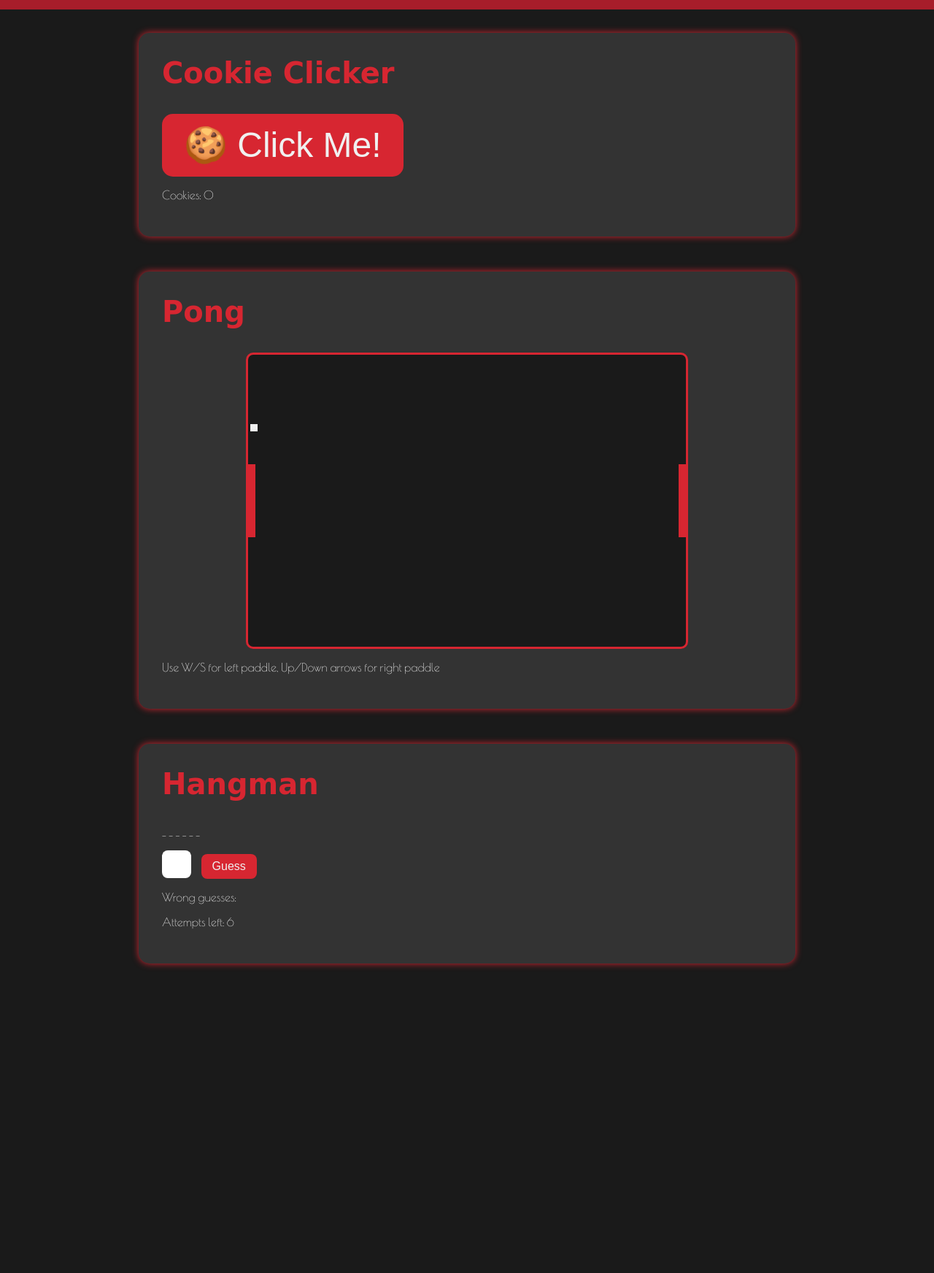
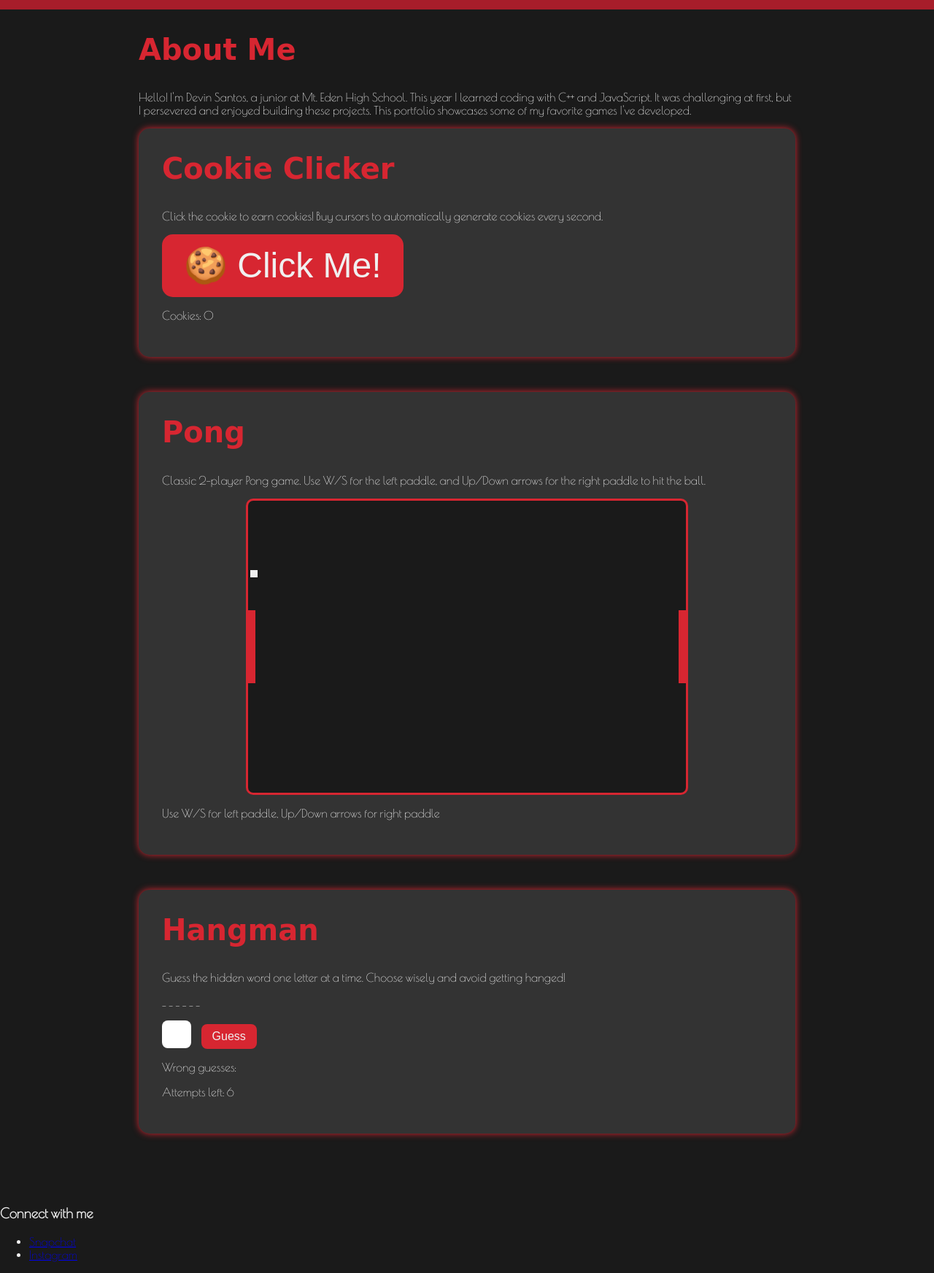
Before and after one commit to Devdadude/Final-Project1, a plain HTML site: page index.html in a window 1280 px wide. Shown: the part 100-1844 px from the top of the page at 73% size. Before the commit the page ends 1500 px from the top, so only its background shows below. Drawn offline with nearby package versions, Linux system fonts and the light colour scheme; a web font is replaced by a local one.

Commit message:
Update index.html

```diff
--- a/index.html
+++ b/index.html
@@ -18,20 +18,28 @@
   </header>
 
   <main>
+    <section id="aboutMe" class="about-section">
+      <h2>About Me</h2>
+      <p>Hello! I'm Devin Santos, a junior at Mt. Eden High School. This year I learned coding with C++ and JavaScript. It was challenging at first, but I persevered and enjoyed building these projects. This portfolio showcases some of my favorite games I've developed.</p>
+    </section>
+
     <section id="cookieClicker" class="game-section">
       <h2>Cookie Clicker</h2>
+      <p>Click the cookie to earn cookies! Buy cursors to automatically generate cookies every second.</p>
       <button id="cookieBtn">🍪 Click Me!</button>
       <p>Cookies: <span id="cookieCount">0</span></p>
     </section>
 
     <section id="pong" class="game-section">
       <h2>Pong</h2>
+      <p>Classic 2-player Pong game. Use W/S for the left paddle, and Up/Down arrows for the right paddle to hit the ball.</p>
       <canvas id="pongCanvas" width="600" height="400"></canvas>
       <p>Use W/S for left paddle, Up/Down arrows for right paddle</p>
     </section>
 
     <section id="hangman" class="game-section">
       <h2>Hangman</h2>
+      <p>Guess the hidden word one letter at a time. Choose wisely and avoid getting hanged!</p>
       <p id="wordDisplay">_ _ _ _ _</p>
       <input type="text" id="letterInput" maxlength="1" />
       <button id="guessBtn">Guess</button>
@@ -40,6 +48,14 @@
     </section>
   </main>
 
+  <footer>
+    <h3>Connect with me</h3>
+    <ul class="socials">
+      <li><a href="https://www.snapchat.com/add/devsantos22" target="_blank" rel="noopener noreferrer">Snapchat</a></li>
+      <li><a href="https://www.instagram.com/devdadude22" target="_blank" rel="noopener noreferrer">Instagram</a></li>
+    </ul>
+  </footer>
+
   <script src="script.js"></script>
 </body>
 </html>
```
